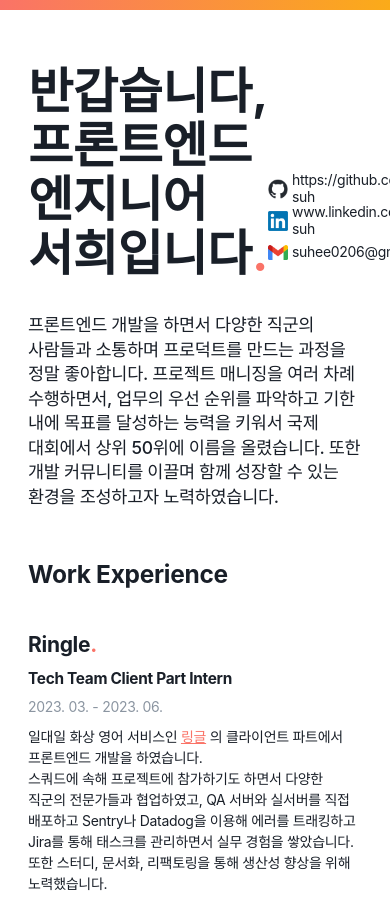
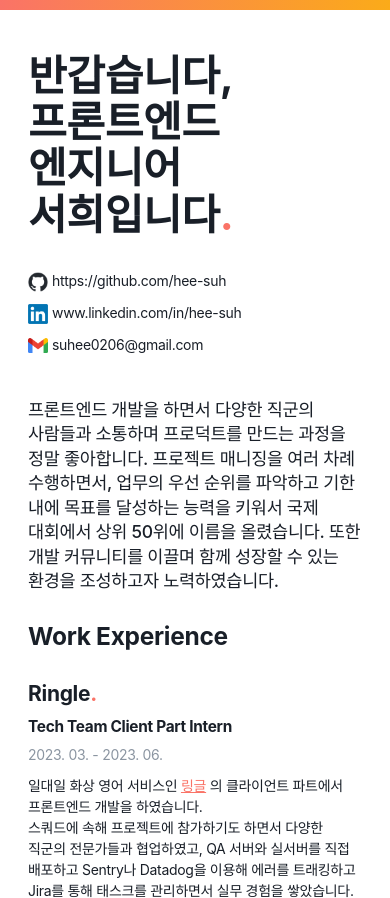
Before and after one commit to hee-suh/resume, a website: page index.html in a window 390 px wide. Shown: the top 898 px of the page. Drawn offline with nearby package versions, Linux system fonts and the light colour scheme; a web font is replaced by a local one.

Commit message:
Fix: Fix broken CSS on mobile

```diff
--- a/index.html
+++ b/index.html
@@ -26,7 +26,7 @@
 	<body>
 		<div class="container">
 			<section>
-				<div class="flex flex-space-between">
+				<div class="title">
 					<h1>반갑습니다, 프론트엔드<br />엔지니어 서희입니다<span class="period-mark">.</span></h1>
 					<div class="contact">
 						<div class="contact-item">
@@ -489,7 +489,7 @@
 				</div>
 			</section>
 			<section class="center last-updated">
-				<div class="time">Last Updated on August 23th, 2023</div>
+				<div class="time">Last Updated on August 28th, 2023</div>
 			</section>
 		</div>
 	</body>
--- a/main.css
+++ b/main.css
@@ -90,12 +90,14 @@ h5 {
 
 @media screen and (max-width: 960px) {
 	h1 {
-		font-size: 3.5rem;
+		font-size: 3rem;
+		margin-top: 1.5rem;
+		margin-bottom: 0;
 	}
 
 	h2 {
 		font-size: 1.75rem;
-		margin: 3.6rem 0 1.8rem 0;
+		margin: 2rem 0 0.8rem 0;
 	}
 
 	h3 {
@@ -141,6 +143,7 @@ ul > li > p {
 
 .separator {
 	display: flex;
+	flex-flow: row wrap;
 }
 .separator > li {
 	padding: 4px 0px 4px 24px;
@@ -248,15 +251,8 @@ ul > li > p {
 	color: black;
 }
 
-.flex {
+.title {
 	display: flex;
-}
-
-.flex-item-center {
-	align-items: center;
-}
-
-.flex-space-between {
 	justify-content: space-between;
 }
 
@@ -275,8 +271,12 @@ ul > li > p {
 }
 
 @media screen and (max-width: 960px) {
+	.title {
+		flex-direction: column;
+	}
+
 	.contact {
-		margin: 40.67px 0;
+		margin: 32px 0;
 	}
 
 	.contact-item {
```
